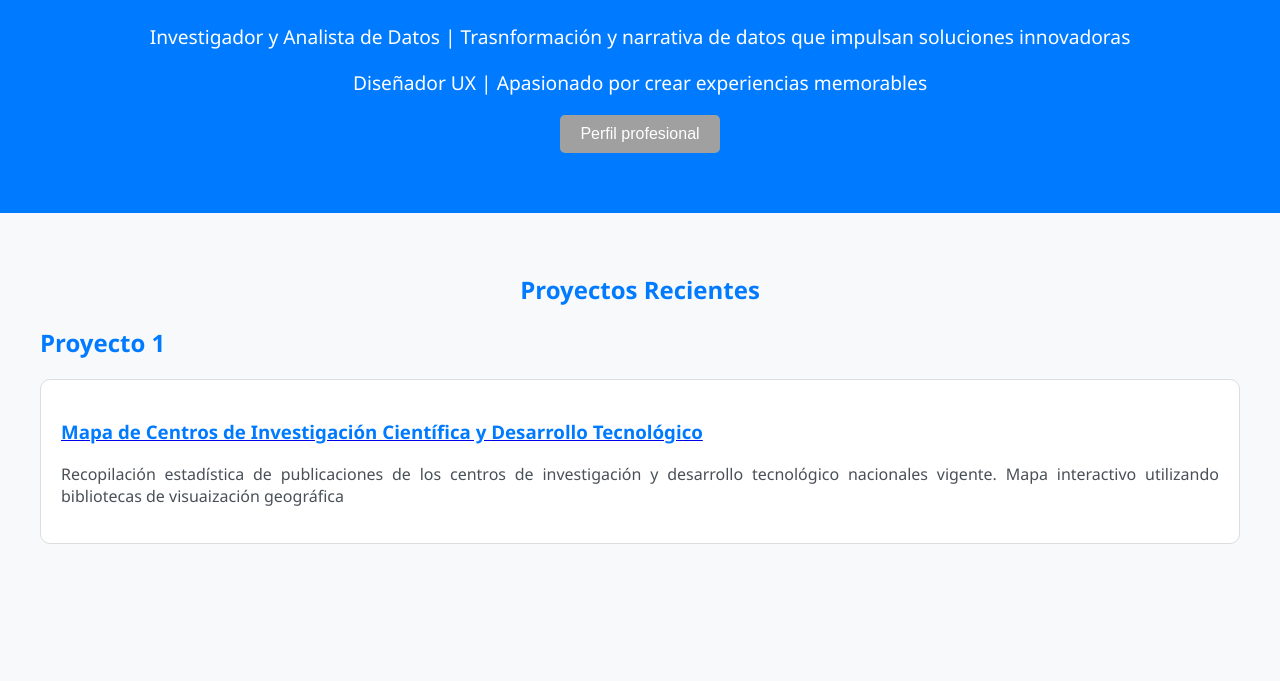
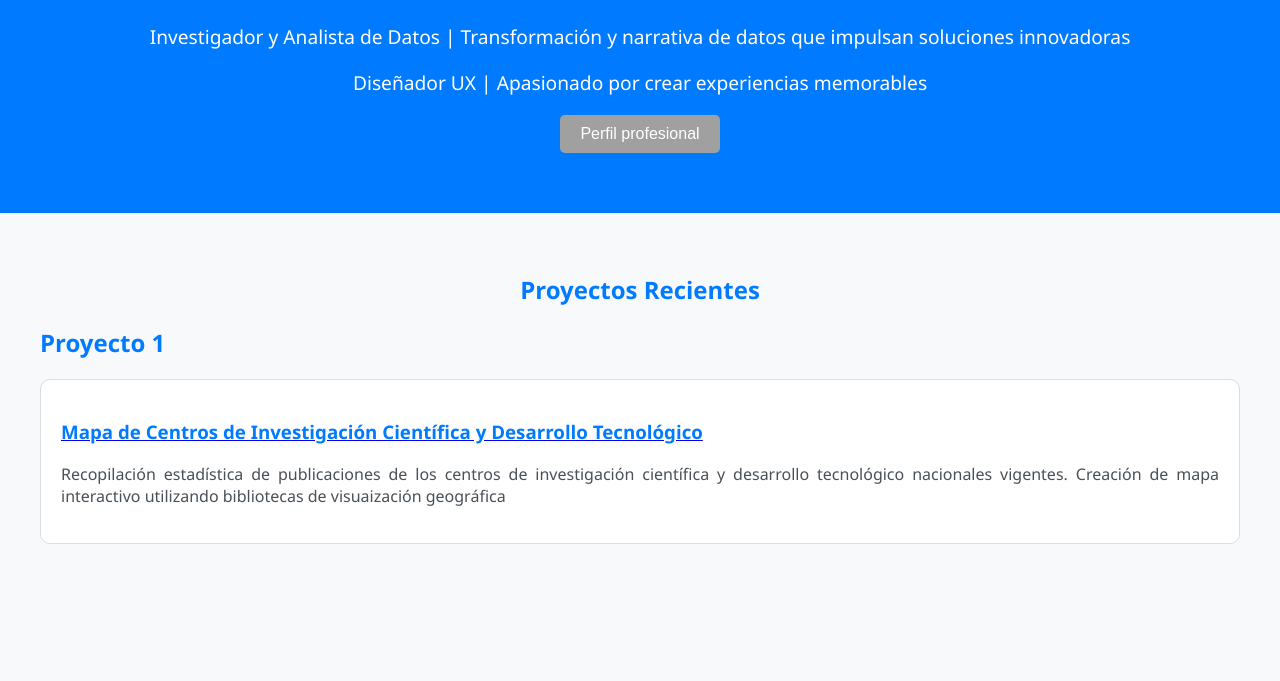
Before and after one commit to AxelRosso/Portafolio, a plain HTML site: page index.html in a window 1280 px wide. Shown: the part 458-1139 px from the top of the page. Drawn offline with Linux system fonts and the light colour scheme.

Commit message:
Update index.html

```diff
--- a/index.html
+++ b/index.html
@@ -98,7 +98,7 @@
     <div class="block">
         <section class="intro">
             <h1 style="font-size: 2em;">Alessandro Russi</h1>
-            <p style="font-size: 1.2em;">Investigador y Analista de Datos | Trasnformación y narrativa de datos que impulsan soluciones innovadoras</p>
+            <p style="font-size: 1.2em;">Investigador y Analista de Datos | Transformación y narrativa de datos que impulsan soluciones innovadoras</p>
             <p style="font-size: 1.2em;">Diseñador UX | Apasionado por crear experiencias memorables</p>
 
           <button class="toggle-button" onclick="toggleCaseBlock1()" style="background-color: #A0A0A0;">Perfil profesional</button>
@@ -108,7 +108,7 @@
 <!-- Sección de perfil profesional oculta inicialmente -->
 <div class="block" id="caseBlock1" style="display: none;">
     <section class="case">
-<h2 style="text-align: center;">Diseñador UX certificado por Google</h2>
+<h2 style="text-align: center;">Diseñador UX</h2>
 <a href="https://www.linkedin.com/in/alerubohorquez" target="_blank"><h3 style="text-align: center; text-decoration: underline; font-size: 1em; color: #000AFF;">Perfil en LinkedIn</h3></a>
        <h2>Experiencia en Diseño UX</h2>
         <ul>
@@ -143,7 +143,7 @@
             <div class="project">
                 <a href="https://drive.google.com/file/d/1MCjlCeIVZjKL-PHesv4jOLLzVz0jRv2U/view?usp=sharing" target="_blank">
                 <h3>Mapa de Centros de Investigación Científica y Desarrollo Tecnológico</h3></a>
-                <p style="text-align: justify;"> Recopilación estadística de publicaciones de los centros de investigación y desarrollo tecnológico nacionales vigente. Mapa interactivo utilizando bibliotecas de visuaización geográfica</p>
+                <p style="text-align: justify;"> Recopilación estadística de publicaciones de los centros de investigación científica y desarrollo tecnológico nacionales vigentes. Creación de mapa interactivo utilizando bibliotecas de visuaización geográfica</p>
             </div>
         </section>
     </div>
```
